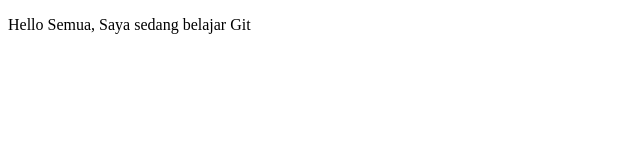
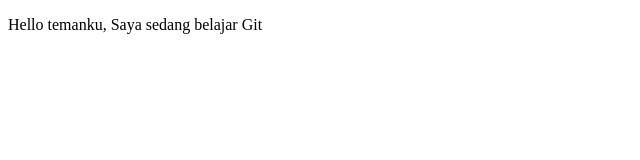
Before and after one commit to Mohammad-Alwan/belajar-git, a plain HTML site: page index.html in a window 1280 px wide. Shown: the full height of the page, 0-640 px from the left. Drawn offline with Linux system fonts and the light colour scheme.

Commit message:
perubahan

```diff
--- a/index.html
+++ b/index.html
@@ -5,6 +5,6 @@
         <title>Belajar Git - Project 01</title>
     </head>
     <body>
-        <p>Hello Semua, Saya sedang belajar Git</p>
+        <p>Hello temanku, Saya sedang belajar Git</p>
     </body>
 </html>
```
